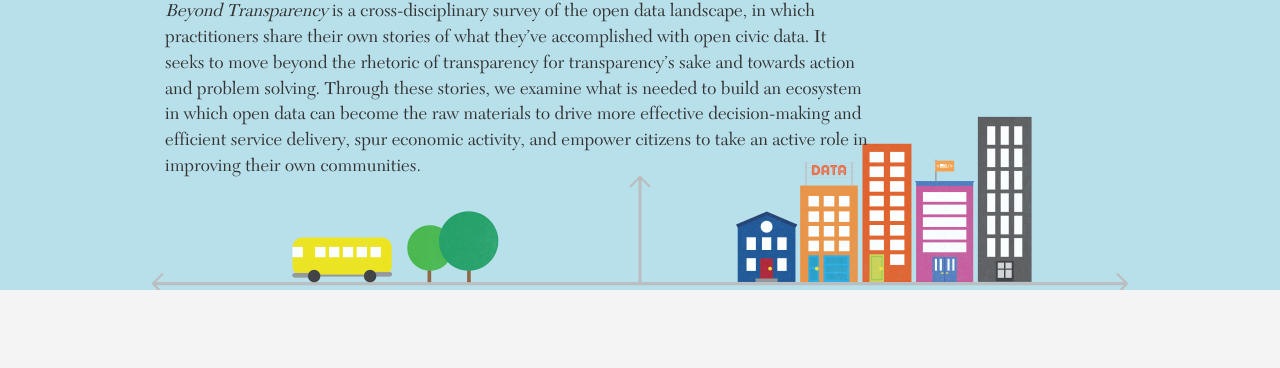
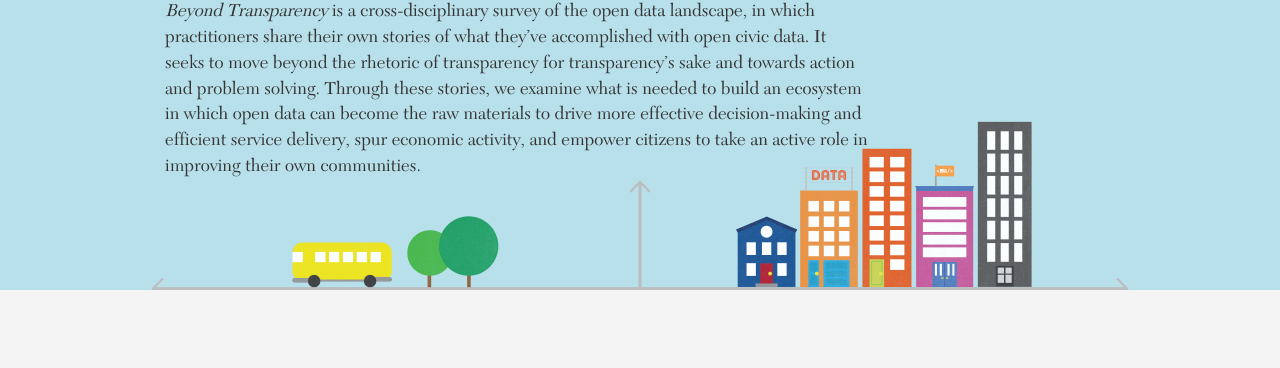
Before and after one commit to codeforamerica/beyondtransparency, a Jekyll site: the page built from index.html, in a window 1280 px wide. Shown: the part 674-1042 px from the top of the page. Built offline with Jekyll 4.4.1, drawn with Linux system fonts in a browser that asks for light colours; nearby versions of some CDN libraries; some web fonts are replaced; Markdown is read by kramdown in place of the engine named in the settings.

Commit message:
fix alignment of city graph

```diff
--- a/css/main.css
+++ b/css/main.css
@@ -214,7 +214,7 @@
 }
 div.city-graph{
   position:absolute;
-  bottom:-23px;
+  bottom:-28px;
   text-align:center;
   width:100%;
 }
```
